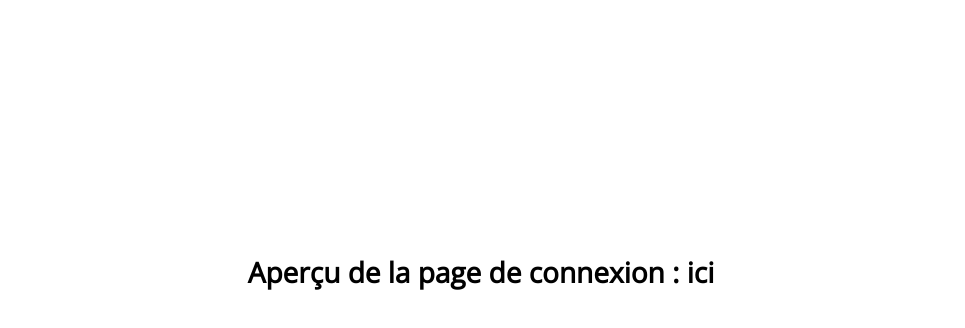
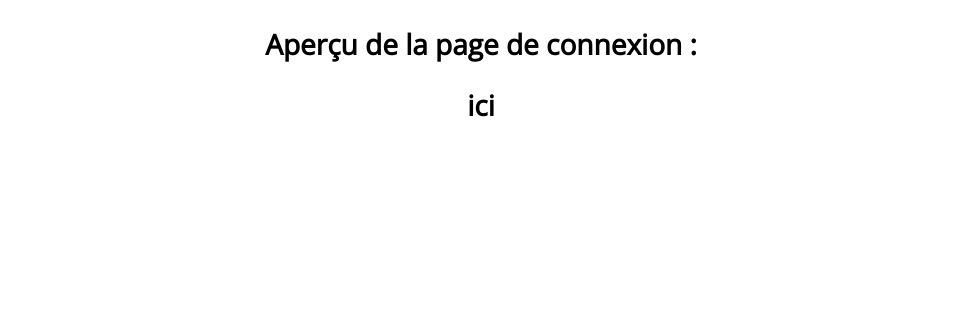
Before and after one commit to EcoNHome/landing, a plain HTML site: page index.html in a window 1280 px wide. Shown: the part 316-644 px from the top of the page, without its empty margins (159-1124 px from the left). Drawn offline with nearby package versions, Linux system fonts and the light colour scheme.

Commit message:
Update index.html

```diff
--- a/index.html
+++ b/index.html
@@ -31,7 +31,6 @@
       {
         font-size: 28px;
         text-align: center;
-        margin-top: 20%;
 
       }
 
@@ -40,6 +39,6 @@
   </head>
   <body>
       <h1>Bienvenue sur notre projet de bac EcoN'Home</h1>
-      <h2>Aperçu de la page de connexion : <span href="https://econhome.github.io/loginpage/"> ici </span></h2>
+      <h2>Aperçu de la page de connexion : </h2><h2 href="https://econhome.github.io/loginpage/"> ici</h2>
   </body>
 </html>
```
